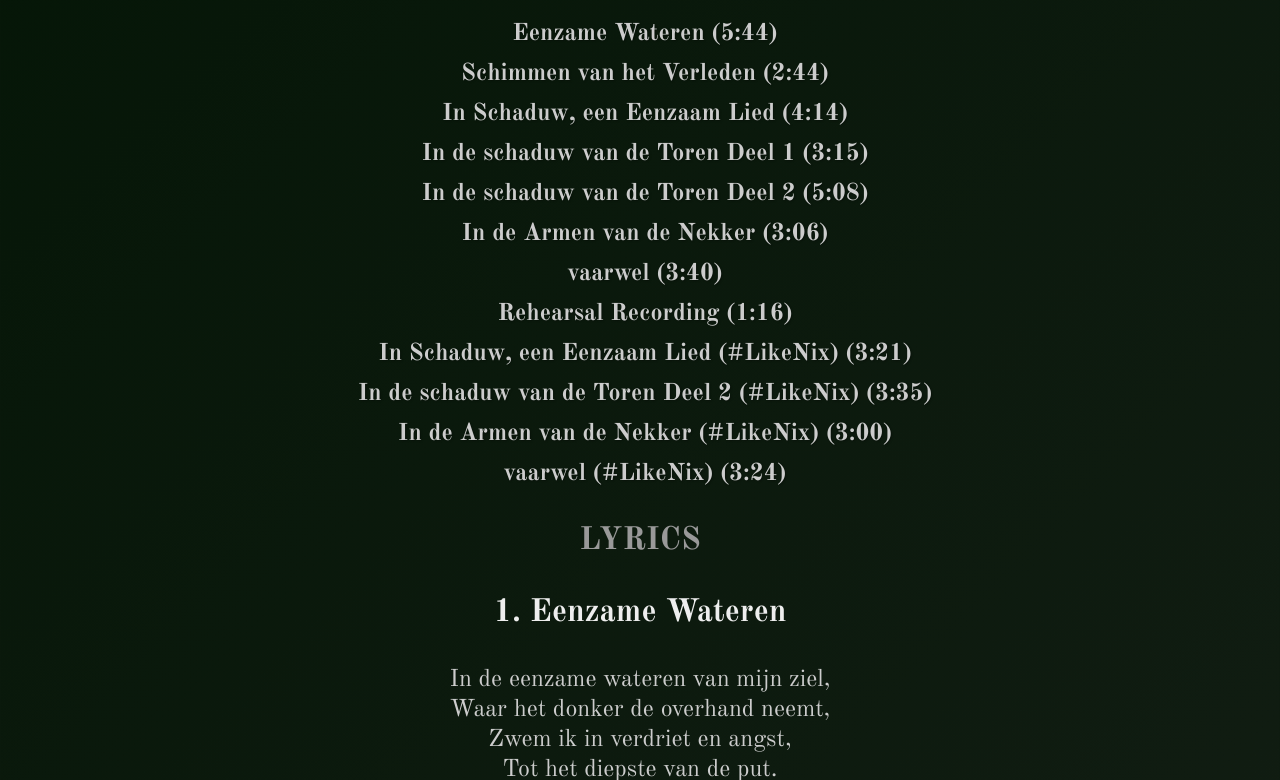
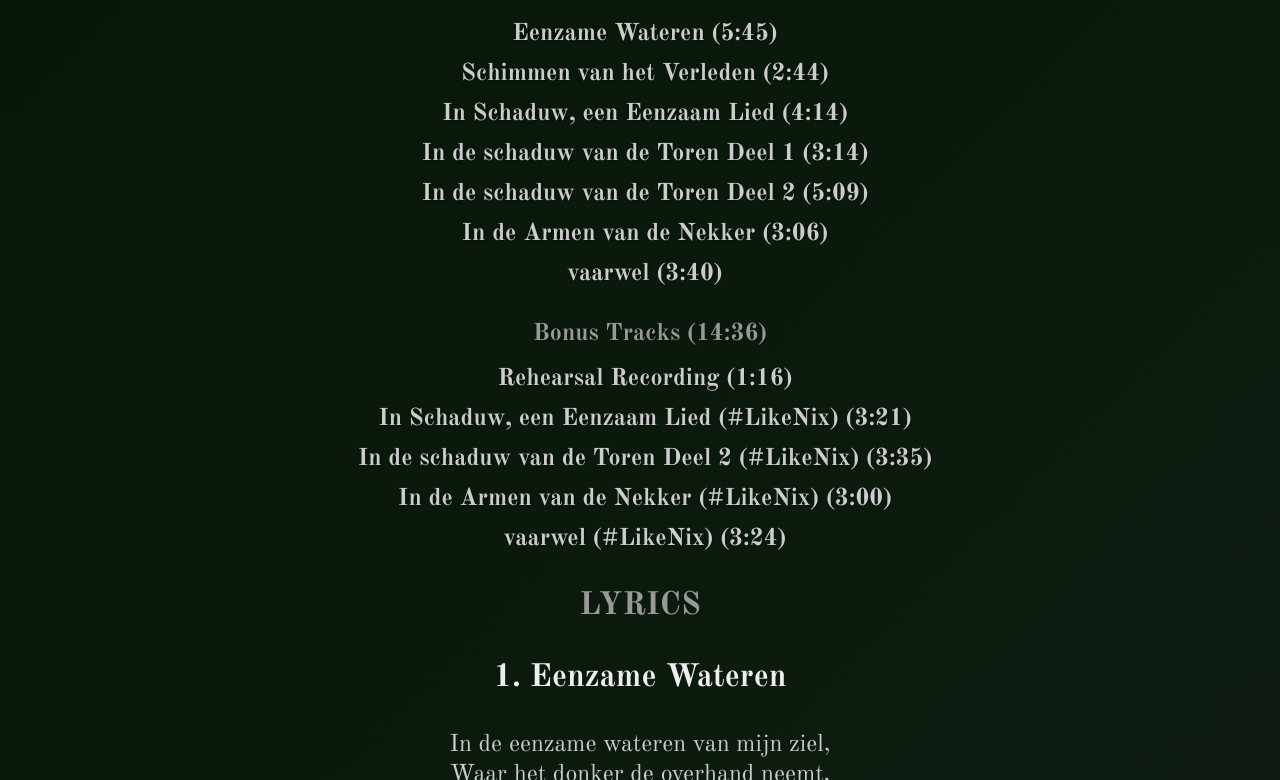
Before and after one commit to GlennVB/nix, a plain HTML site: page index.html in a window 1280 px wide. Shown: the part 559-1339 px from the top of the page. Drawn offline with nearby package versions, Linux system fonts and the light colour scheme.

Commit message:
Added bonus tracks title

```diff
--- a/index.html
+++ b/index.html
@@ -55,7 +55,7 @@
     </div>
   </div>
   <div>
-    <h2>TRACKLIST (41:41)</h2>
+    <h2>TRACKLIST (27:52)</h2>
 
     <!-- Playlist -->
     <div id="playlist">
--- a/player.js
+++ b/player.js
@@ -28,6 +28,12 @@ var Player = function(playlist) {
 
   // Setup the playlist display.
   playlist.forEach(function(song) {
+    if (song.file == 'Rehearsal Recording'){
+      var div = document.createElement('div');
+      div.className = 'list-header';
+      div.innerHTML = 'Bonus Tracks (14:36)';
+      list.appendChild(div);
+    }
     var div = document.createElement('div');
     div.className = 'list-song';
     div.innerHTML = song.title;
@@ -273,7 +279,7 @@ Player.prototype = {
 // Setup our new audio player class and pass it the playlist.
 var player = new Player([
   {
-    title: 'Eenzame Wateren (5:44)',
+    title: 'Eenzame Wateren (5:45)',
     file: 'Eenzame Wateren',
     howl: null
   },
@@ -288,12 +294,12 @@ var player = new Player([
     howl: null
   },
   {
-    title: 'In de schaduw van de Toren Deel 1 (3:15)',
+    title: 'In de schaduw van de Toren Deel 1 (3:14)',
     file: 'In de schaduw van de Toren Deel 1',
     howl: null
   },
   {
-    title: 'In de schaduw van de Toren Deel 2 (5:08)',
+    title: 'In de schaduw van de Toren Deel 2 (5:09)',
     file: 'In de schaduw van de Toren Deel 2',
     howl: null
   },
--- a/styles.css
+++ b/styles.css
@@ -279,6 +279,17 @@ p {
   text-shadow: 1px 1px 2px rgba(0, 0, 0, 0.33);
   font-family: "Old Standard TT", serif;
 }
+
+.list-header {
+  width: 100%;
+  font-size: x-large;
+  text-align: center;
+  font-weight: bold;
+  color: #999;
+  padding: 25px 10px 10px 10px;
+  text-shadow: 1px 1px 2px rgba(0, 0, 0, 0.33);
+  font-family: "Old Standard TT", serif;
+}
 .list-song:hover {
   background-color: rgba(255, 255, 255, 0.1);
   cursor: pointer;
```
